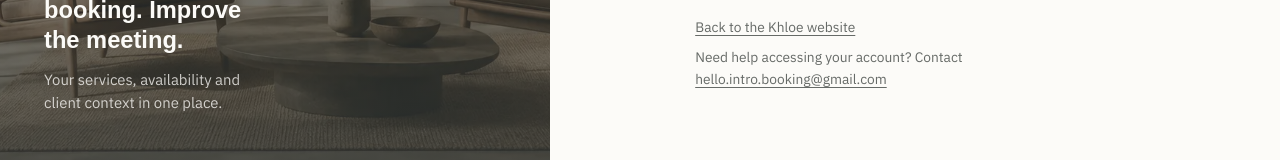
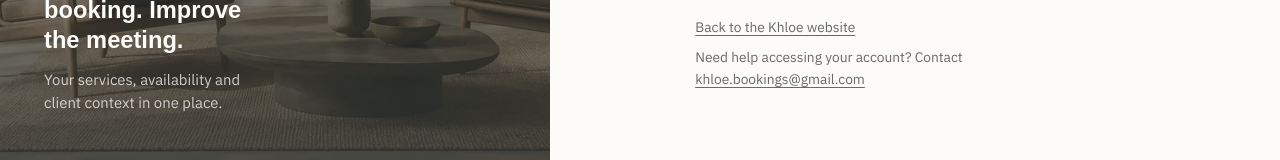
Before and after one commit to scarioni-change-the-world/booking-saas, a Next.js app: page /admin/login in a window 1280 px wide. Shown: the part 634-794 px from the top of the page. Built offline with nearby package versions, Linux system fonts and the light colour scheme; no server answers.

Commit message:
Support address is now khloe.bookings@gmail.com
Co-Authored-By: Claude Opus 5.5 <noreply@anthropic.com>
Claude-Session: https://claude.ai/code/session_015MCqGK4gF6GAzwZyuomrs6

```diff
--- a/src/components/SignInLayout.tsx
+++ b/src/components/SignInLayout.tsx
@@ -24,7 +24,7 @@
  */
 const MARKETING_URL = process.env.NEXT_PUBLIC_MARKETING_URL;
 
-export const SUPPORT_EMAIL = 'hello.intro.booking@gmail.com';
+export const SUPPORT_EMAIL = 'khloe.bookings@gmail.com';
 
 export function SignInLayout({ children }: { children: React.ReactNode }) {
   return (
```
Also changed, not shown: 1 other file (tests, documents, lock files or other folders).
